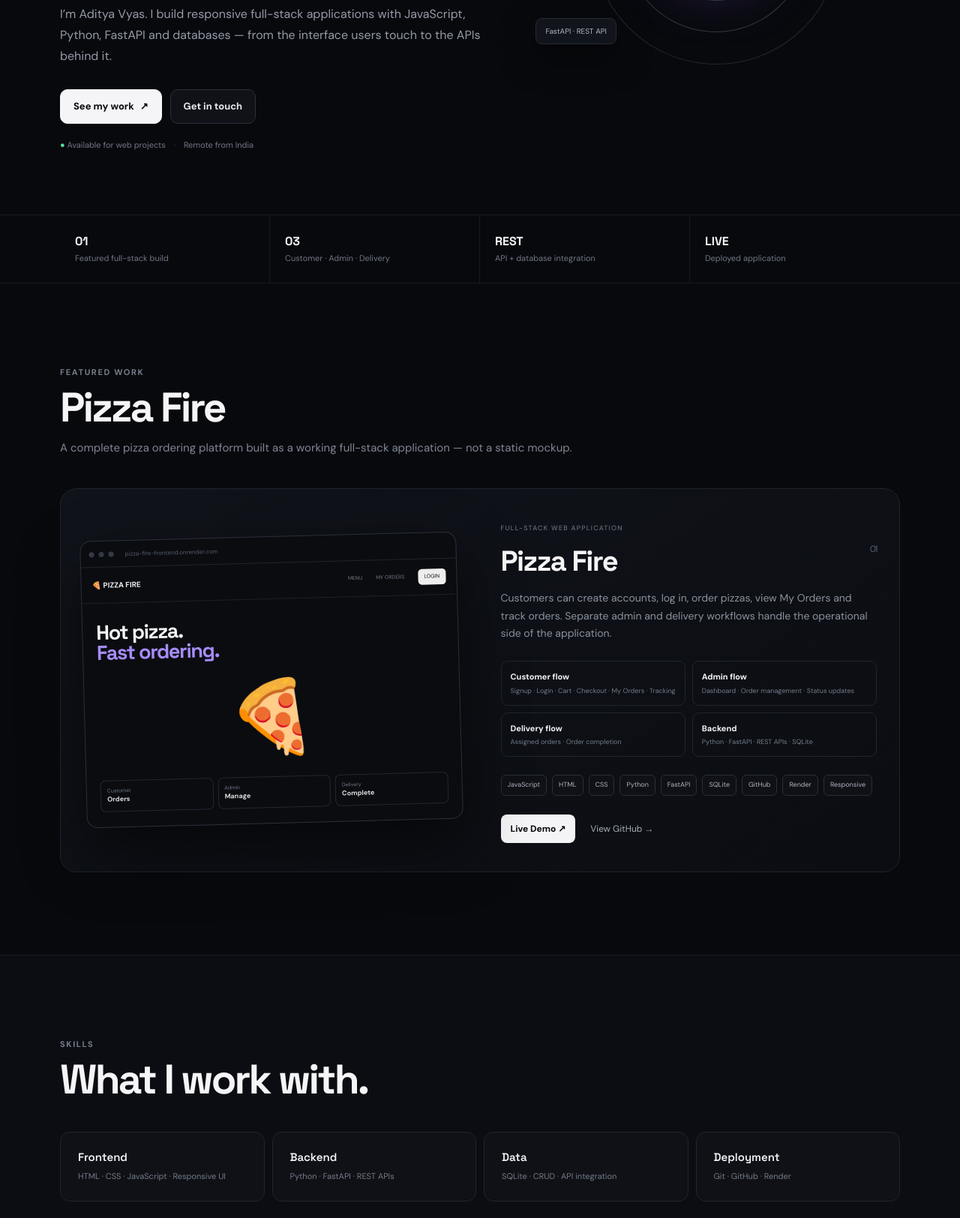
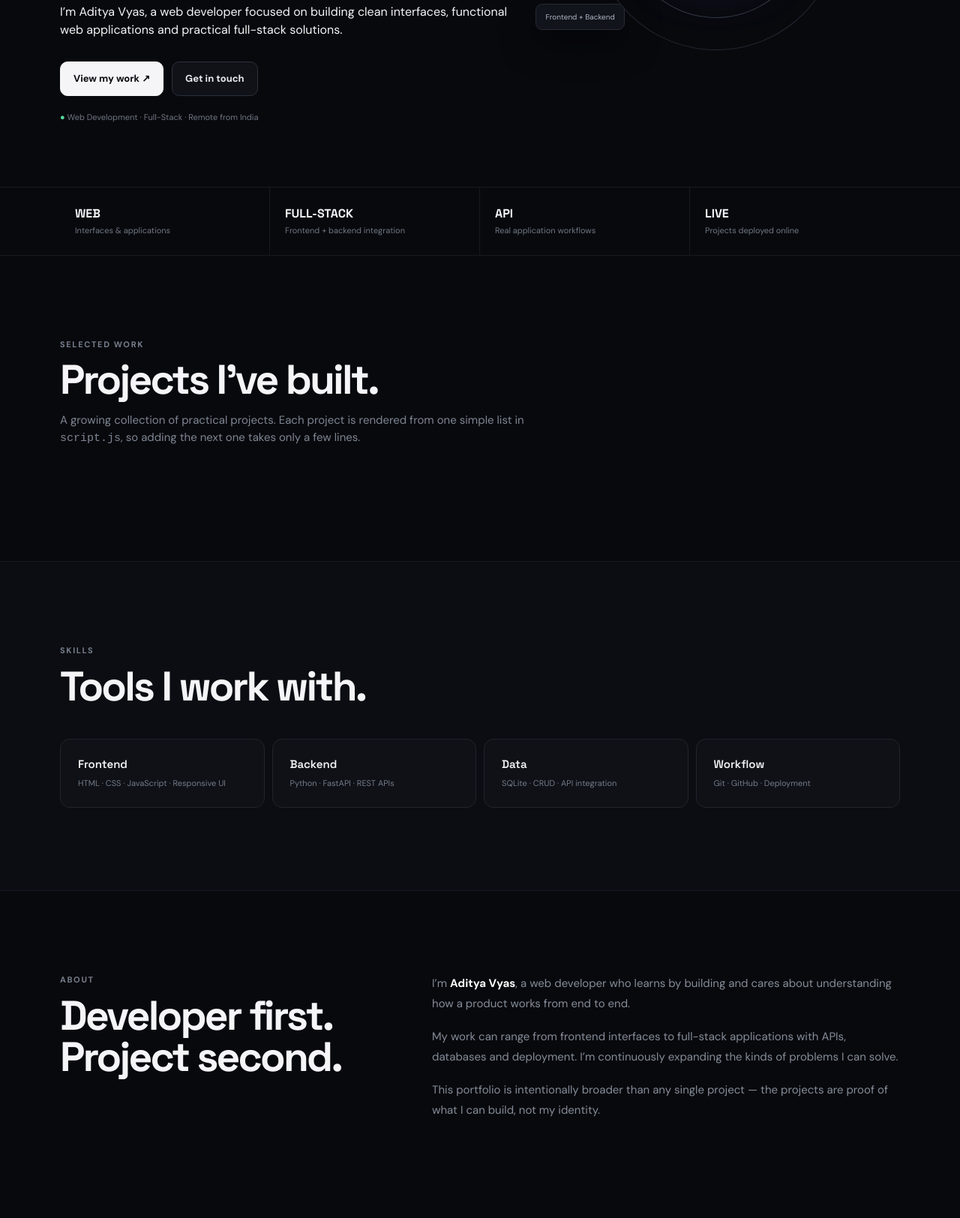
Before and after one commit to Aditya-Vyas-11/Portfolio, a plain HTML site: page index.html in a window 1280 px wide. Shown: the part 520-2144 px from the top of the page at 75% size. Drawn offline with Linux system fonts and the light colour scheme.

Commit message:
Update index.html

```diff
--- a/index.html
+++ b/index.html
@@ -2,8 +2,8 @@
 <html lang="en">
 <head>
 <meta charset="utf-8">
-  <meta name="viewport" content="width=device-width, initial-scale=1">
-  <meta name="description" content="Aditya Vyas — Web Developer portfolio featuring Pizza Fire, a deployed full-stack ordering platform.">
+<meta name="viewport" content="width=device-width,initial-scale=1">
+<meta name="description" content="Aditya Vyas — Web Developer portfolio.">
 <title>Aditya Vyas — Web Developer</title>
 <link rel="preconnect" href="https://fonts.googleapis.com">
 <link rel="preconnect" href="https://fonts.gstatic.com" crossorigin>
@@ -11,16 +11,11 @@
 <link rel="stylesheet" href="style.css">
 </head>
 <body>
-<header class="site-header">
+<header>
   <div class="wrap nav">
     <a class="brand" href="#home">ADITYA<span>.</span></a>
-    <nav id="nav">
-      <a href="#work">Work</a>
-      <a href="#skills">Skills</a>
-      <a href="#about">About</a>
-      <a href="#contact">Contact</a>
-    </nav>
-    <a class="nav-cta" href="#contact">Let's talk <span>↗</span></a>
+    <nav id="nav"><a href="#work">Work</a><a href="#skills">Skills</a><a href="#about">About</a><a href="#contact">Contact</a></nav>
+    <a class="nav-cta" href="#contact">Let's talk ↗</a>
     <button class="menu" id="menu" aria-label="Open menu">☰</button>
   </div>
 </header>
@@ -28,126 +23,61 @@
 <main>
 <section class="hero" id="home">
  <div class="wrap hero-grid">
-    <div class="hero-copy">
+  <div>
    <div class="eyebrow"><i></i> WEB DEVELOPER · INDIA</div>
-      <h1>I build <span>real web apps</span><br>that actually work.</h1>
-      <p>I’m Aditya Vyas. I build responsive full-stack applications with JavaScript, Python, FastAPI and databases — from the interface users touch to the APIs behind it.</p>
-      <div class="actions">
-    <a class="btn primary" href="#work">See my work <b>↗</b></a>
-    <a class="btn ghost" href="#contact">Get in touch</a>
-  </div>
-  <div class="proof"><span>●</span> Available for web projects <em>·</em> Remote from India</div>
+   <h1>I build <span>digital products</span><br>that solve real problems.</h1>
+   <p>I’m Aditya Vyas, a web developer focused on building clean interfaces, functional web applications and practical full-stack solutions.</p>
+   <div class="actions"><a class="btn primary" href="#work">View my work ↗</a><a class="btn ghost" href="#contact">Get in touch</a></div>
+   <div class="proof"><span>●</span> Web Development · Full-Stack · Remote from India</div>
   </div>
   <div class="hero-art" aria-hidden="true">
    <div class="ring r1"></div><div class="ring r2"></div><div class="ring r3"></div>
-      <div class="core">PF</div>
-      <div class="float f1">Full-Stack</div>
-      <div class="float f2">FastAPI · REST API</div>
-      <div class="float f3">Responsive · Live</div>
+   <div class="core">&lt;/&gt;</div>
+   <div class="float f1">Web Development</div><div class="float f2">Frontend + Backend</div><div class="float f3">Build · Test · Deploy</div>
   </div>
  </div>
 </section>
 
-<section class="metrics">
-  <div class="wrap metric-grid">
-    <div><strong>01</strong><span>Featured full-stack build</span></div>
-    <div><strong>03</strong><span>Customer · Admin · Delivery</span></div>
-    <div><strong>REST</strong><span>API + database integration</span></div>
-    <div><strong>LIVE</strong><span>Deployed application</span></div>
-  </div>
-</section>
+<section class="metrics"><div class="wrap metric-grid">
+ <div><strong>WEB</strong><span>Interfaces & applications</span></div>
+ <div><strong>FULL-STACK</strong><span>Frontend + backend integration</span></div>
+ <div><strong>API</strong><span>Real application workflows</span></div>
+ <div><strong>LIVE</strong><span>Projects deployed online</span></div>
+</div></section>
 
-<section class="section" id="work">
-  <div class="wrap">
-    <div class="heading">
-      <div class="eyebrow">FEATURED WORK</div>
-      <h2>Pizza Fire</h2>
-      <p>A complete pizza ordering platform built as a working full-stack application — not a static mockup.</p>
-    </div>
+<section class="section" id="work"><div class="wrap">
+ <div class="heading"><div class="eyebrow">SELECTED WORK</div><h2>Projects I’ve built.</h2><p>A growing collection of practical projects. Each project is rendered from one simple list in <code>script.js</code>, so adding the next one takes only a few lines.</p></div>
+ <div id="projects" class="projects"></div>
+</div></section>
 
-    <article class="project">
-      <div class="project-visual">
-        <div class="browser">
-          <div class="browser-bar"><i></i><i></i><i></i><span>pizza-fire-frontend.onrender.com</span></div>
-          <div class="mock-nav"><b>🍕 PIZZA FIRE</b><span>MENU</span><span>MY ORDERS</span><button>LOGIN</button></div>
-          <div class="mock-body">
-            <div class="mock-title">Hot pizza.<br><span>Fast ordering.</span></div>
-            <div class="pizza">🍕</div>
-            <div class="mock-cards"><div>Customer<br><b>Orders</b></div><div>Admin<br><b>Manage</b></div><div>Delivery<br><b>Complete</b></div></div>
-          </div>
-        </div>
-      </div>
-
-      <div class="project-info">
-        <span class="project-label">FULL-STACK WEB APPLICATION</span>
-        <h3>Pizza Fire <small>01</small></h3>
-        <p>Customers can create accounts, log in, order pizzas, view My Orders and track orders. Separate admin and delivery workflows handle the operational side of the application.</p>
-
-        <div class="features">
-          <div><b>Customer flow</b><span>Signup · Login · Cart · Checkout · My Orders · Tracking</span></div>
-          <div><b>Admin flow</b><span>Dashboard · Order management · Status updates</span></div>
-          <div><b>Delivery flow</b><span>Assigned orders · Order completion</span></div>
-          <div><b>Backend</b><span>Python · FastAPI · REST APIs · SQLite</span></div>
-        </div>
-
-        <div class="chips">
-          <span>JavaScript</span><span>HTML</span><span>CSS</span><span>Python</span><span>FastAPI</span><span>SQLite</span><span>GitHub</span><span>Render</span><span>Responsive</span>
-        </div>
-
-        <div class="project-links">
-          <a class="live" target="_blank" rel="noopener" href="https://pizza-fire-frontend.onrender.com">Live Demo ↗</a>
-          <a target="_blank" rel="noopener" href="https://github.com/Aditya-Vyas-11/Pizza-fire">View GitHub →</a>
-        </div>
-      </div>
-    </article>
-  </div>
-</section>
-
-<section class="section muted" id="skills">
-  <div class="wrap">
-    <div class="heading">
-      <div class="eyebrow">SKILLS</div>
-      <h2>What I work with.</h2>
-    </div>
+<section class="section muted" id="skills"><div class="wrap">
+ <div class="heading"><div class="eyebrow">SKILLS</div><h2>Tools I work with.</h2></div>
  <div class="skill-grid">
   <div><strong>Frontend</strong><span>HTML · CSS · JavaScript · Responsive UI</span></div>
   <div><strong>Backend</strong><span>Python · FastAPI · REST APIs</span></div>
   <div><strong>Data</strong><span>SQLite · CRUD · API integration</span></div>
-      <div><strong>Deployment</strong><span>Git · GitHub · Render</span></div>
+  <div><strong>Workflow</strong><span>Git · GitHub · Deployment</span></div>
  </div>
+</div></section>
+
+<section class="section" id="about"><div class="wrap about">
+ <div class="heading"><div class="eyebrow">ABOUT</div><h2>Developer first. Project second.</h2></div>
+ <div class="about-copy">
+  <p>I’m <b>Aditya Vyas</b>, a web developer who learns by building and cares about understanding how a product works from end to end.</p>
+  <p>My work can range from frontend interfaces to full-stack applications with APIs, databases and deployment. I’m continuously expanding the kinds of problems I can solve.</p>
+  <p>This portfolio is intentionally broader than any single project — the projects are proof of what I can build, not my identity.</p>
  </div>
-</section>
+</div></section>
 
-<section class="section" id="about">
-  <div class="wrap about">
-    <div class="heading">
-      <div class="eyebrow">ABOUT</div>
-      <h2>Learning by building.</h2>
-    </div>
-    <div class="about-copy">
-      <p>I’m <b>Aditya Vyas</b>, a web developer focused on building practical software and understanding how the pieces fit together.</p>
-      <p>I’m especially interested in full-stack work where the frontend communicates with a real backend, data is persisted, and different users get different workflows.</p>
-      <p>Pizza Fire represents that approach: authentication, ordering, tracking, admin operations, delivery operations, API integration and live deployment in one project.</p>
-    </div>
-  </div>
-</section>
-
-<section class="section contact-section" id="contact">
-  <div class="wrap contact">
-    <div>
-      <div class="eyebrow">CONTACT</div>
-      <h2>Have something to build?</h2>
-      <p>Tell me what you’re trying to make. We’ll start with the actual requirement.</p>
-    </div>
+<section class="section contact-section" id="contact"><div class="wrap contact">
+ <div><div class="eyebrow">CONTACT</div><h2>Have something to build?</h2><p>Tell me what you’re trying to make. We’ll start with the actual requirement.</p></div>
  <div class="contact-card">
   <div><small>EMAIL</small><a href="mailto:vyas.aditya2006@gmail.com">vyas.aditya2006@gmail.com</a></div>
   <div><small>GITHUB</small><a target="_blank" rel="noopener" href="https://github.com/Aditya-Vyas-11">github.com/Aditya-Vyas-11 ↗</a></div>
   <a class="btn primary" href="mailto:vyas.aditya2006@gmail.com">Email me ↗</a>
  </div>
-  </div>
-</section>
+</div></section>
 </main>
-
 <footer><div class="wrap"><span>© <span id="year"></span> Aditya Vyas.</span><span>Web Developer · Built with code.</span></div></footer>
 <script src="script.js"></script>
 </body>
```
Lines whose indentation alone changed are shown as unchanged.
